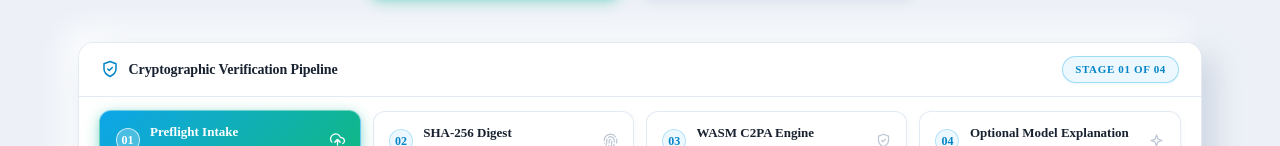
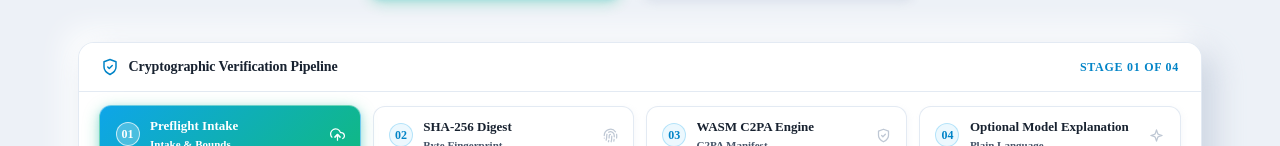
Before and after one commit to Nightmare-026/OriginLens, a Next.js app: page / in a window 1280 px wide. Shown: the part 528-674 px from the top of the page. Built offline with nearby package versions, Linux system fonts and the light colour scheme; no server answers.

Commit message:
style(landing): remove background color and border from stage indicator across all stages

```diff
--- a/src/app/globals.css
+++ b/src/app/globals.css
@@ -2385,16 +2385,15 @@ button:disabled {
 
 /* Interactive Pipeline Diagram Stepper */
 .stage-indicator-pill {
-  font-size: 0.6875rem;
+  font-size: 0.75rem;
   font-weight: 700;
   text-transform: uppercase;
   letter-spacing: 0.06em;
-  padding: 0.25rem 0.75rem;
-  border-radius: 9999px;
-  background: rgba(14, 165, 233, 0.08);
+  padding: 0;
+  background: transparent;
   color: #0284c7;
-  border: 1px solid rgba(14, 165, 233, 0.35);
-  box-shadow: 0 1px 3px rgba(14, 165, 233, 0.1);
+  border: none;
+  box-shadow: none;
 }
 
 .pipeline-diagram-stepper {
```
